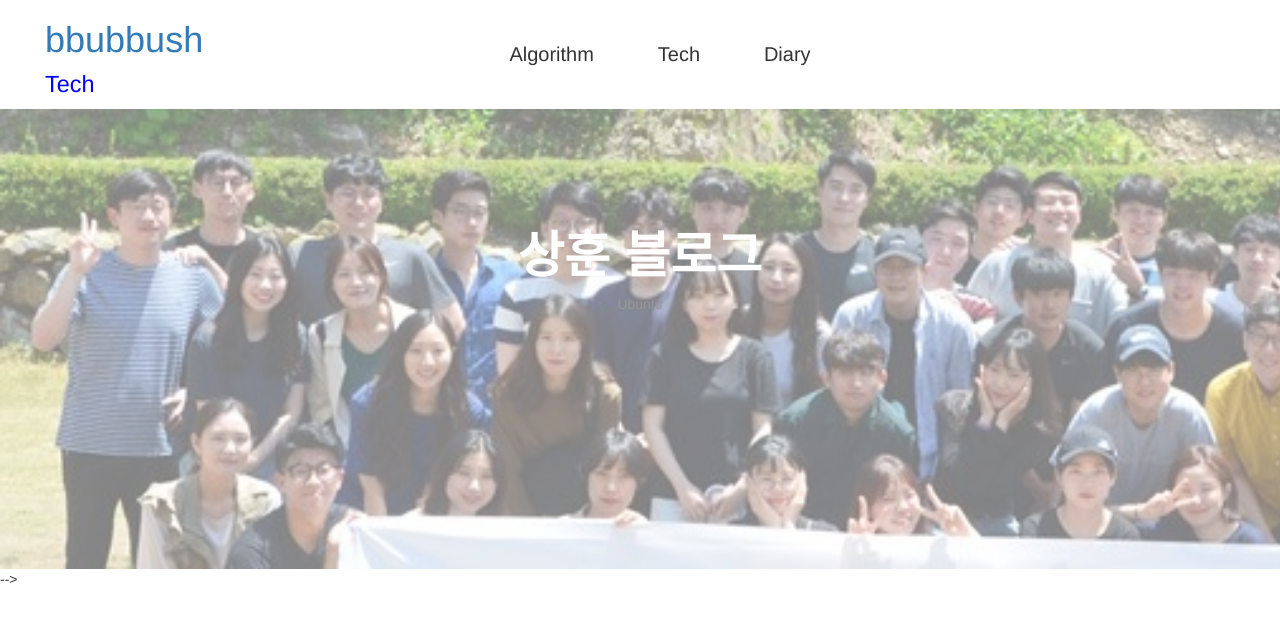
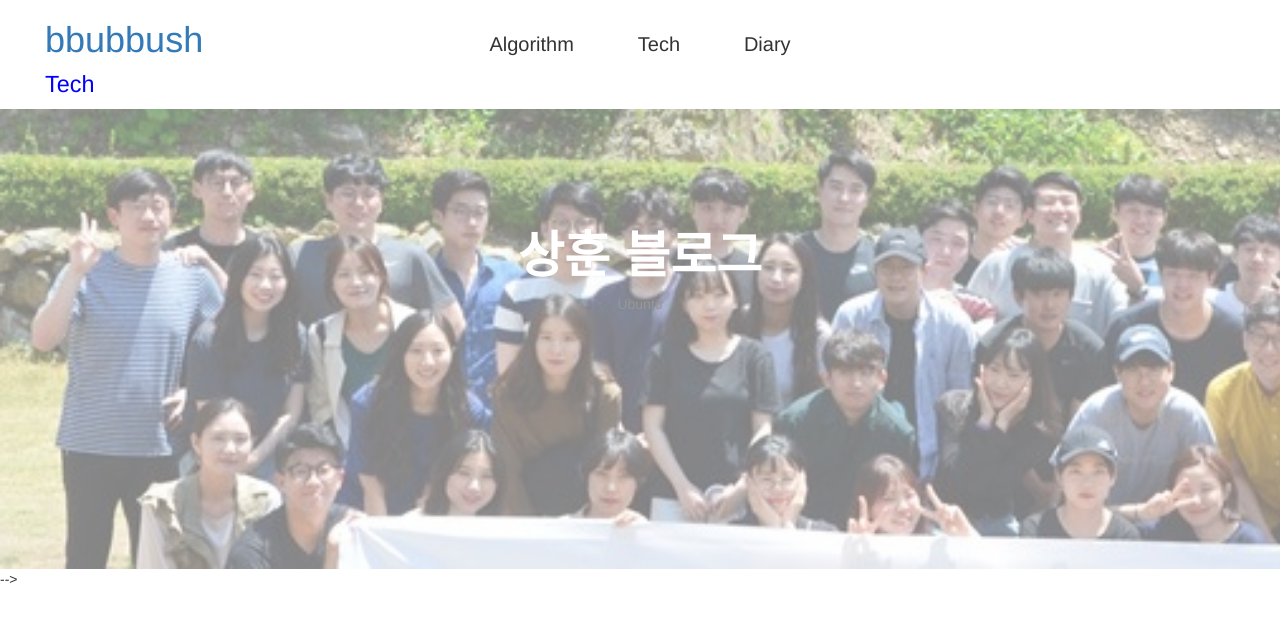
Before and after one commit to bbubbush/bbubbush.io, a Jekyll site: the page built from index.html, in a window 1280 px wide. Shown: the top 622 px of the page. Built offline with Jekyll 4.4.1, drawn with Linux system fonts in a browser that asks for light colours.

Commit message:
2018-07-10

```diff
--- a/assets/css/header.css
+++ b/assets/css/header.css
@@ -6,7 +6,7 @@ h1.title{
 }
 
 ul.header{
-	padding-top:40px
+	padding:30px 0px;
 }
 ul.header li{
 	display:inline;
```
